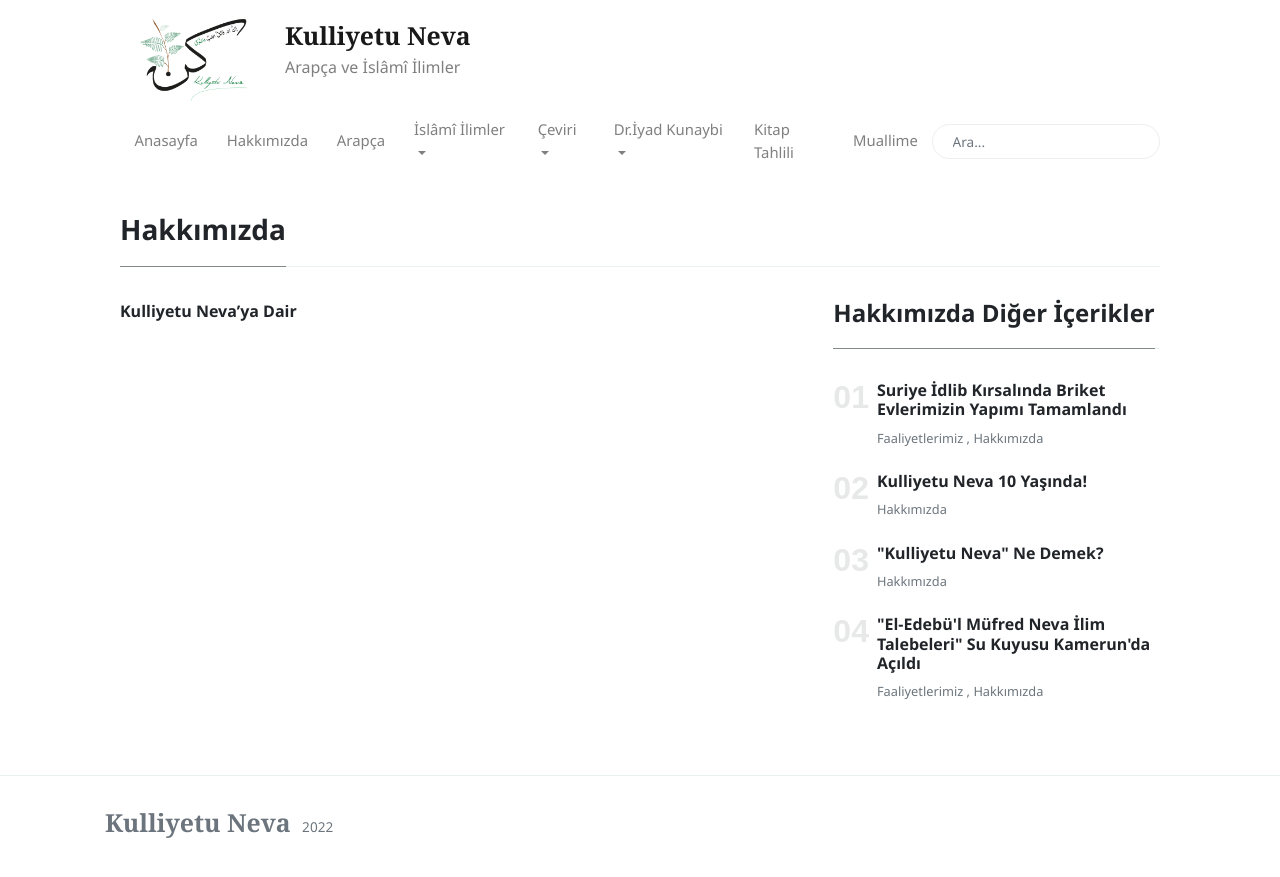
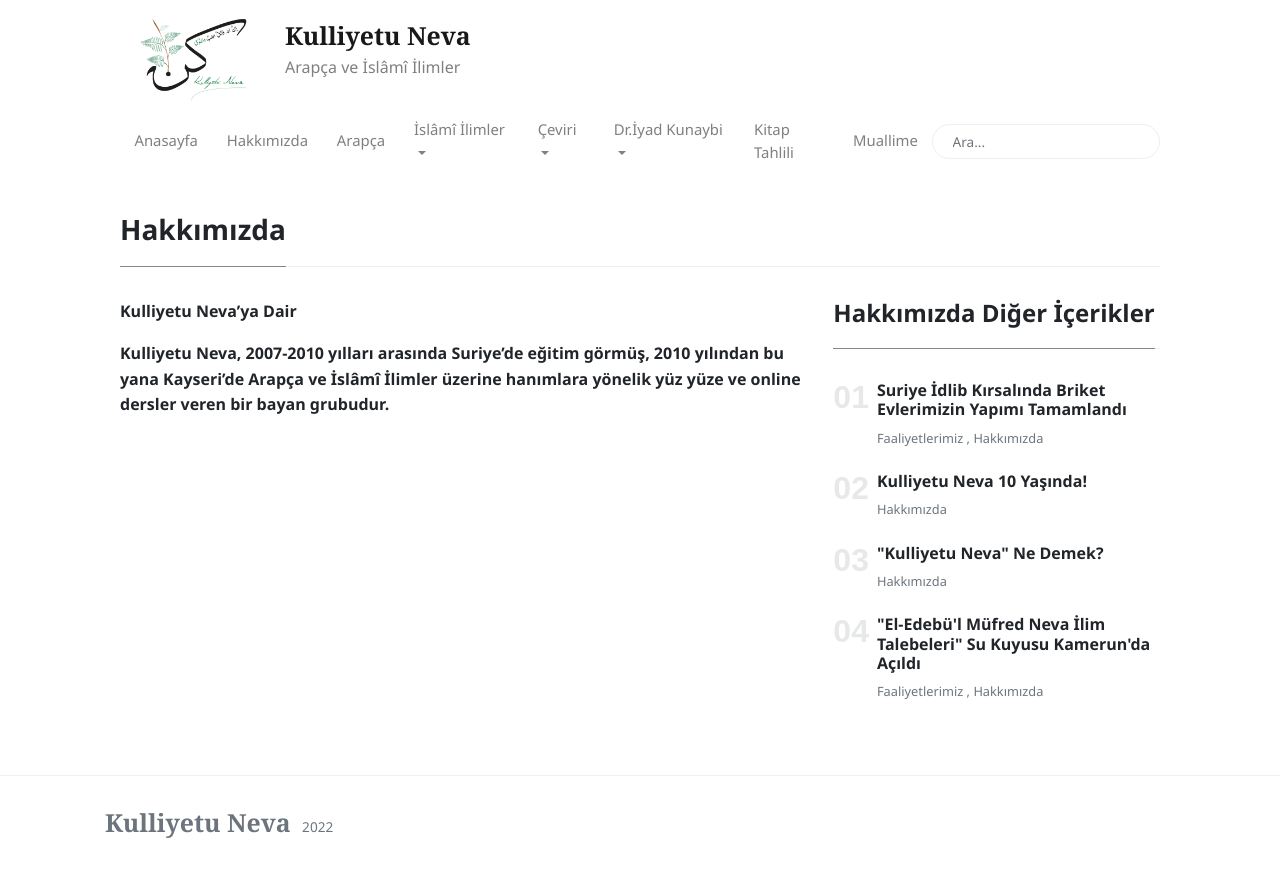
Before and after one commit to kulliyetuneva/website, a Jekyll site: the page built from _pages/about.md, in a window 1280 px wide. Shown: the top 877 px of the page. Built offline with Jekyll 4.4.1, drawn with Linux system fonts in a browser that asks for light colours; nearby versions of some CDN libraries.

Commit message:
Update Sayfa “about”

```diff
--- a/_pages/about.md
+++ b/_pages/about.md
@@ -5,3 +5,5 @@ permalink: /hakkimizda
 comments: true
 ---
 **Kulliyetu Neva'ya Dair**
+
+**Kulliyetu Neva, 2007-2010 yılları arasında Suriye'de eğitim görmüş, 2010 yılından bu yana Kayseri'de Arapça ve İslâmî İlimler üzerine hanımlara yönelik yüz yüze ve online dersler veren bir bayan grubudur.**
```
